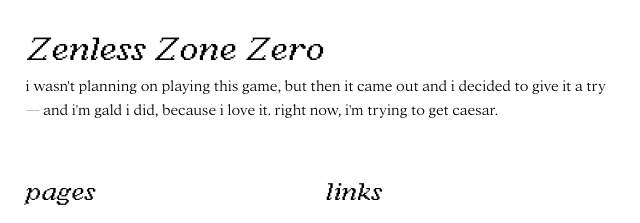
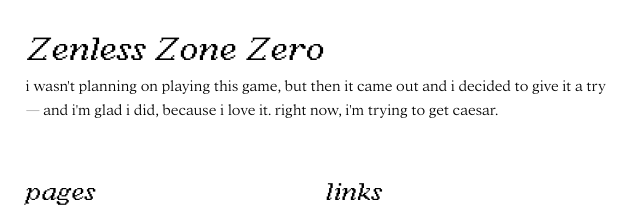
Before and after one commit to jilliangmeehan/oolong, an Eleventy site: page src/games/playing/Zenless Zone Zero.md in a window 1280 px wide. Shown: the top 223 px of the page, 0-640 px from the left. Built offline with nearby package versions, Linux system fonts and the light colour scheme; Eleventy itself is replaced by a stand-in of ours; files that its build step writes are made by us from their sources.

Commit message:
PUSH NOTE : Zenless Zone Zero.md

```diff
--- a/src/games/playing/Zenless Zone Zero.md
+++ b/src/games/playing/Zenless Zone Zero.md
@@ -7,4 +7,4 @@
 url:
 publish: true
 ---
-i wasn't planning on playing this game, but then it came out and i decided to give it a try — and i'm gald i did, because i love it. right now, i'm trying to get caesar.
+i wasn't planning on playing this game, but then it came out and i decided to give it a try — and i'm glad i did, because i love it. right now, i'm trying to get caesar.
```
